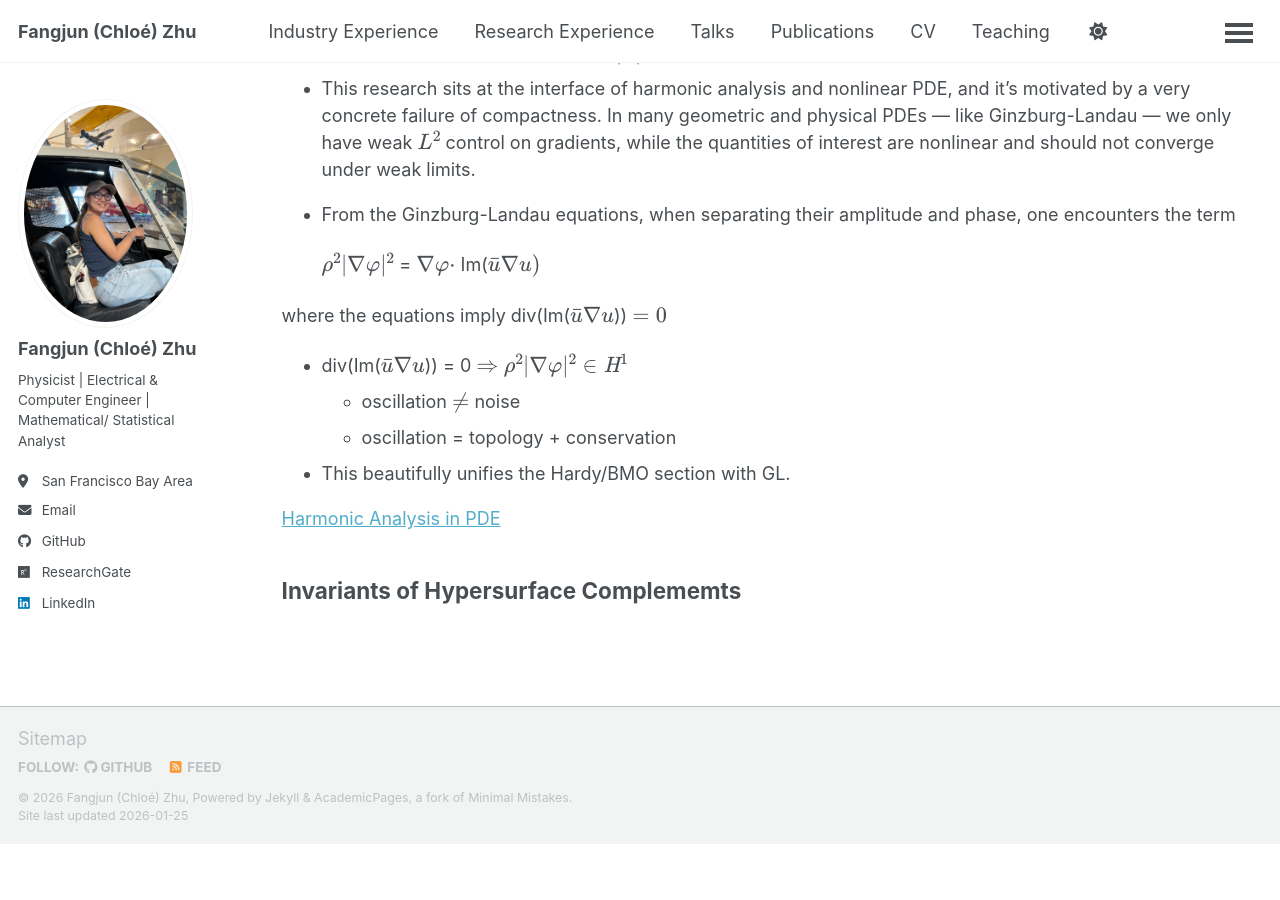
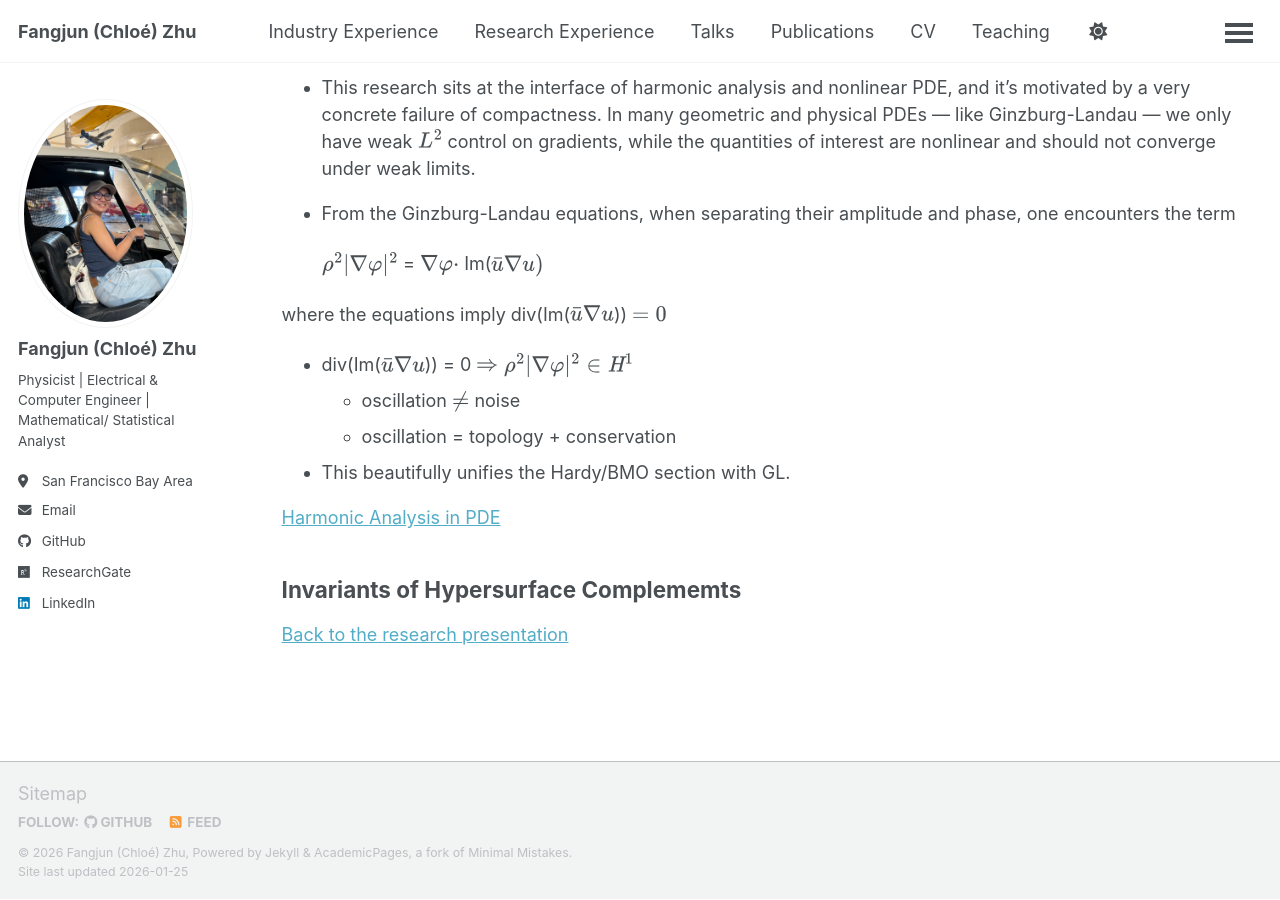
Before and after one commit to ChloeZhu1/ChloeZhu1.github.io, a Jekyll site: the page built from _pages/math.md, in a window 1280 px wide and 900 px high, scrolled down 1173 px. Built offline with Jekyll 4.4.1, drawn with Linux system fonts in a browser that asks for light colours; a script bundle is joined from its source files by our own code; library files that are not in the unit come from our copies; before the commit the page ends 2017 px from its top, so only the background shows below that.

Commit message:
Update math.md

```diff
--- a/_pages/math.md
+++ b/_pages/math.md
@@ -45,3 +45,4 @@ where the equations imply div(Im($\bar{u}\nabla u$)) $= 0$
 <a href="https://chloezhu1.github.io/research-experience/#PDE">Harmonic Analysis in PDE</a>
 
 <h2 id="topdetails">Invariants of Hypersurface Complememts</h2>
+[Back to the research presentation](https://chloezhu1.github.io/research-experience/#PDE)
```
